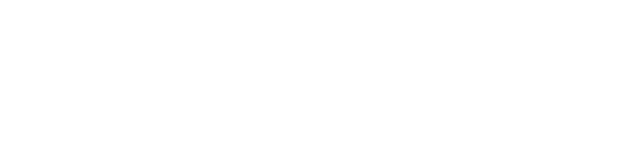
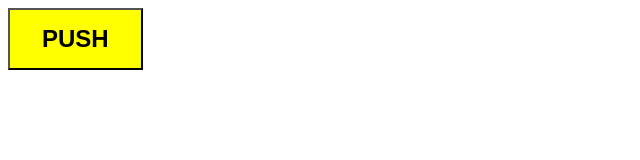
Before and after one commit to msdale/testing123, a plain HTML site: page index.html in a window 1280 px wide. Shown: the whole page, without its empty margins (0-640 px from the left). Drawn offline with nearby package versions, Linux system fonts and the light colour scheme.

Commit message:
after.js

```diff
--- /dev/null
+++ b/assets/js/after.js
@@ -0,0 +1,16 @@
+var getData = async function () {
+  const someJson = await walmartProductLocator ("crayola crayons 24 count");
+  console.log(someJson);
+};
+
+var buttonEl = document.createElement("button");
+buttonEl.textContent = "PUSH";
+buttonEl.style.backgroundColor = "yellow";
+buttonEl.style.fontSize = "x-large";
+buttonEl.style.fontWeight = "900";
+buttonEl.style.padding = "15px 32px";
+
+var bodyEl = document.querySelector("body");
+bodyEl.appendChild(buttonEl);
+
+buttonEl.addEventListener("click", getData);
--- a/index.html
+++ b/index.html
@@ -7,8 +7,10 @@
   <title>Document</title>
 </head>
 <body>
+
   <script src="https://code.jquery.com/jquery-3.4.1.min.js"></script>
   <script src="https://cdnjs.cloudflare.com/ajax/libs/moment.js/2.24.0/moment.min.js"></script>
   <script src="./assets/js/test.js"></script>
+  <script src="./assets/js/after.js"></script>
 </body>
 </html>
```
Also changed, not shown: assets/after.js (added, +16 -0 lines), assets/js/test.js (+19 -0 lines).
